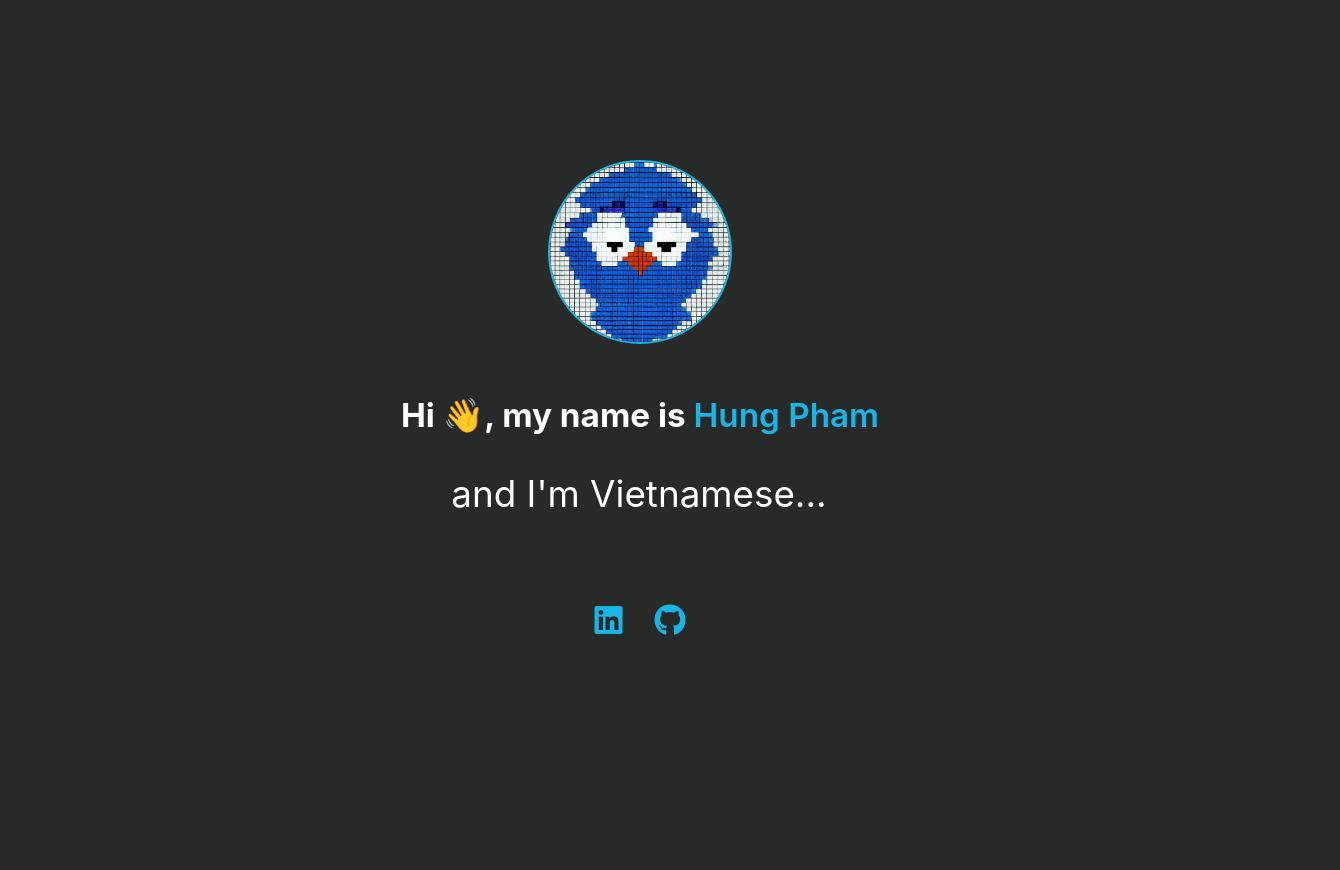
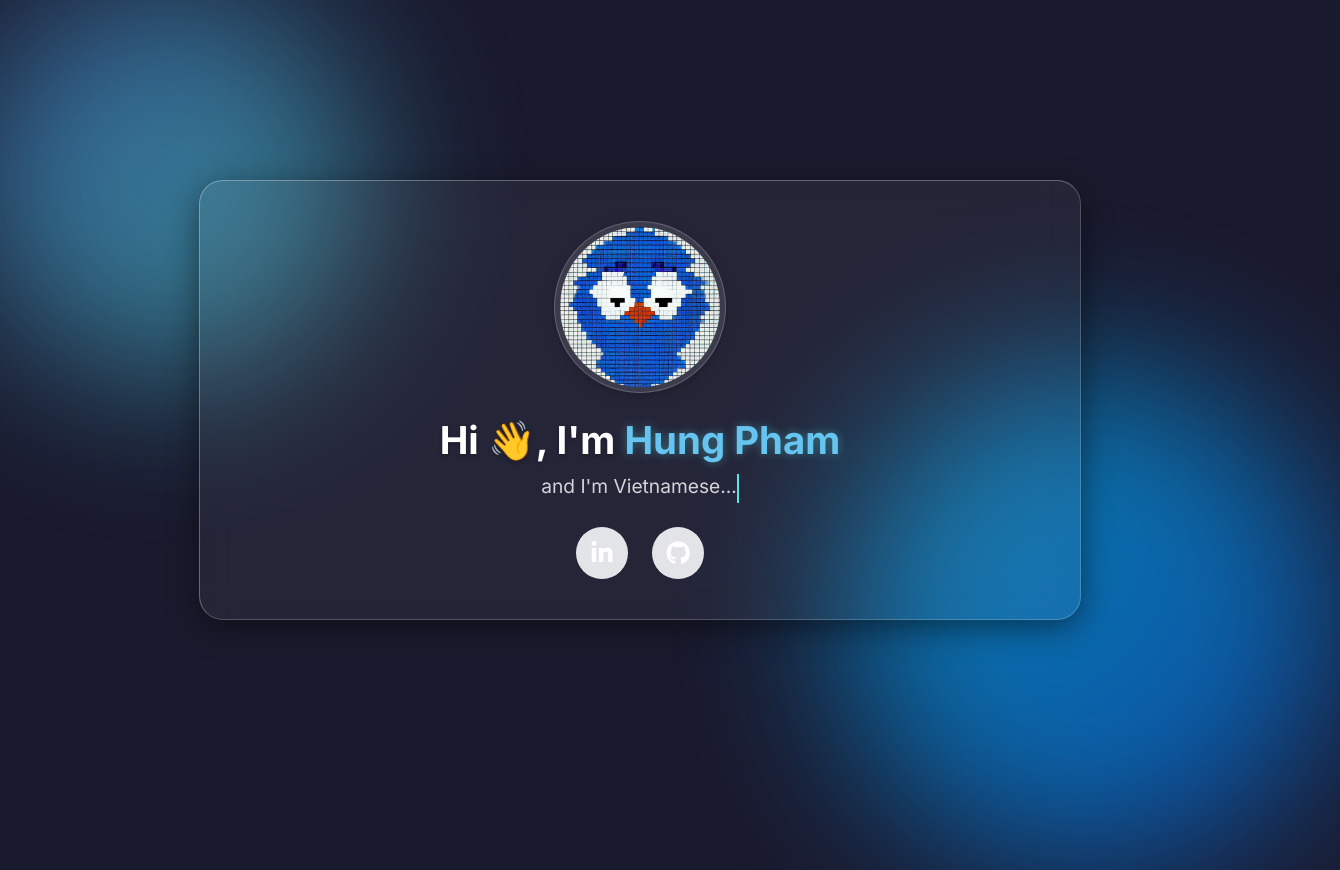
Before and after one commit to hungpdn/hungpdn.github.io, a plain HTML site: page index.html in a window 1280 px wide. Shown: the whole page, 1340 px wide, since content can reach past the window. Before the commit the page ends 800 px from the top, so only its background shows below. Drawn offline with Linux system fonts and the light colour scheme.

Commit message:
add glassmorphism (#1)

```diff
--- a/index.html
+++ b/index.html
@@ -6,6 +6,7 @@
   <meta name="viewport" content="width=device-width, initial-scale=1.0">
   <title>Hung Pham</title>
   <link rel="icon" href="avatar.jpg" type="image/x-icon">
+  <link href="https://fonts.googleapis.com/css2?family=Inter:wght@400;600;700&display=swap" rel="stylesheet">
   <link rel="stylesheet" href="https://cdnjs.cloudflare.com/ajax/libs/font-awesome/6.5.0/css/all.min.css">
   <link rel="stylesheet" href="styles.css">
 </head>
@@ -18,15 +19,15 @@
     </div>
 
     <div class="content">
-      <h1>Hi 👋, my name is <span>Hung Pham</span></h1>
+      <h1>Hi 👋, I'm <span>Hung Pham</span></h1>
       <div class="typing" id="typing"></div>
     </div>
 
     <div class="social">
-      <a href="https://www.linkedin.com/in/hungpdn" target="_blank">
-        <i class="fab fa-linkedin"></i>
+      <a href="https://www.linkedin.com/in/hungpdn" target="_blank" aria-label="LinkedIn">
+        <i class="fab fa-linkedin-in"></i>
       </a>
-      <a href="https://github.com/hungpdn" target="_blank">
+      <a href="https://github.com/hungpdn" target="_blank" aria-label="GitHub">
         <i class="fab fa-github"></i>
       </a>
     </div>
--- a/styles.css
+++ b/styles.css
@@ -1,121 +1,172 @@
 html,
 body {
-  min-height: 100%;
+  height: 100%;
+  margin: 0;
+  padding: 0;
   box-sizing: border-box;
   -webkit-font-smoothing: antialiased;
   -moz-osx-font-smoothing: grayscale;
 }
 
 body {
-  margin: 0;
-  min-height: 100vh;
   display: flex;
   justify-content: center;
   align-items: center;
-  background-color: #282a2a;
+  /* Deep dark background */
+  background: #1a1a2e;
   color: #ffffff;
   font-family: "Inter", system-ui, -apple-system, "Segoe UI", Roboto, "Helvetica Neue", Arial, sans-serif;
-  text-align: center;
-  padding: clamp(12px, 2vw, 32px);
+  overflow: hidden; /* Prevents scrollbars from the glowing orbs */
+  position: relative;
 }
 
+/* Background Glowing Orbs for Glass Effect */
+body::before,
+body::after {
+  content: '';
+  position: absolute;
+  border-radius: 50%;
+  z-index: -1;
+  filter: blur(80px); /* Creates the soft glow */
+  opacity: 0.6;
+}
+
+/* Top-left orb (Purple/Pink) */
+body::before {
+  width: clamp(200px, 40vw, 400px);
+  height: clamp(200px, 40vw, 400px);
+  background: linear-gradient(to bottom right, #4490e2, #4bcdcb);
+  top: -50px;
+  left: -50px;
+  animation: float 8s ease-in-out infinite alternate;
+}
+
+/* Bottom-right orb (Cyan/Blue) */
+body::after {
+  width: clamp(250px, 45vw, 500px);
+  height: clamp(250px, 45vw, 500px);
+  background: linear-gradient(to bottom right, #00c6ff, #0072ff);
+  bottom: -50px;
+  right: -50px;
+  animation: float 10s ease-in-out infinite alternate-reverse;
+}
+
+/* The Glass Card */
 .container {
-  width: min(94%, 1000px);
-  margin: 0 auto;
+  width: min(90%, 800px);
+  /* Translucent white background */
+  background: rgba(245, 242, 242, 0.05);
+  /* The blur magic */
+  backdrop-filter: blur(16px);
+  -webkit-backdrop-filter: blur(16px);
+  /* Subtle border */
+  border: 1px solid rgba(255, 255, 255, 0.2);
+  border-top: 1px solid rgba(255, 255, 255, 0.3);
+  border-left: 1px solid rgba(255, 255, 255, 0.3);
+  border-radius: 24px;
+  /* Shadow for depth */
+  box-shadow: 0 8px 32px 0 rgba(0, 0, 0, 0.47);
+
+  padding: clamp(30px, 5vh, 60px);
   display: flex;
   flex-direction: column;
   align-items: center;
-  justify-content: space-evenly;
-  min-height: clamp(56vh, 70vh, 90vh);
-  gap: clamp(10px, 2vh, 32px);
+  justify-content: center;
+  gap: clamp(20px, 3vh, 40px);
+  text-align: center;
 }
 
 .avatar {
-  width: clamp(90px, 18vw, 180px);
-  height: clamp(90px, 18vw, 180px);
+  width: clamp(100px, 20vw, 160px);
+  height: clamp(100px, 20vw, 160px);
   border-radius: 50%;
-  overflow: hidden;
-  border: 2px solid #17b6e6;
+  padding: 5px;
+  /* Glass border around avatar */
+  background: rgba(255, 255, 255, 0.1);
+  border: 1px solid rgba(255, 255, 255, 0.2);
+  box-shadow: 0 4px 15px rgba(0,0,0,0.2);
 }
 
 .avatar img {
   width: 100%;
   height: 100%;
   object-fit: cover;
+  border-radius: 50%;
   display: block;
 }
 
 .content {
   display: flex;
-  align-items: center;
-  justify-content: center;
-  gap: clamp(12px, 3vw, 28px);
-  flex-wrap: wrap;
   flex-direction: column;
   align-items: center;
+  gap: 10px;
 }
 
 .content h1 {
-  font-size: clamp(1.25rem, 2.6vw, 2.5rem);
+  font-size: clamp(1.4rem, 3vw, 3rem);
   margin: 0;
-  line-height: 1;
+  font-weight: 700;
+  text-shadow: 0 2px 4px rgba(0,0,0,0.3);
 }
 
 .content h1 span {
-  color: #17b6e6;
-  font-weight: 600;
+  color: #65c4f0; /* Bright cyan to pop against dark bg */
+  text-shadow: 0 0 10px rgba(92, 225, 230, 0.4);
 }
 
 .typing {
-  font-size: clamp(1rem, 3.2vw, 2.3rem);
-  margin-top: 10px;
-  border-right: 2px solid #17b6e6;
+  font-size: clamp(1rem, 1.5vw, 1.5rem);
+  min-height: 1.5em; /* Prevent layout shift */
+  color: rgba(255, 255, 255, 0.8);
+  border-right: 2px solid #5ce1e6;
   white-space: nowrap;
   overflow: hidden;
-  animation: blink-caret 1s step-end infinite;
+  animation: blink-caret 0.75s step-end infinite;
 }
 
 .social {
-  margin-top: 30px;
   display: flex;
-  gap: clamp(12px, 4vw, 32px);
+  gap: 24px;
 }
 
 .social a {
-  color: #17b6e6;
-  font-size: clamp(1.2rem, 3.5vw, 2rem);
+  display: flex;
+  align-items: center;
+  justify-content: center;
+  width: 50px;
+  height: 50px;
+  border-radius: 50%;
+  background: rgba(247, 248, 250, 0.907);
+  border: 1px solid rgba(255, 255, 255, 0.1);
+  color: #ffffff;
+  font-size: 1.5rem;
   text-decoration: none;
-  transition: color 0.25s;
+  transition: all 0.3s ease;
+  backdrop-filter: blur(4px);
 }
 
 .social a:hover {
-  color: #fff;
+  background: #65c4f0;
+  color: #ececf6;
+  transform: translateY(-3px);
+  box-shadow: 0 5px 15px rgba(80, 195, 236, 0.4);
 }
 
-@media (max-width: 420px) {
+/* Animations */
+@keyframes blink-caret {
+  from, to { border-color: transparent; }
+  50% { border-color: #5ce1e6; }
+}
+
+@keyframes float {
+  0% { transform: translate(0, 0); }
+  100% { transform: translate(20px, 40px); }
+}
+
+/* Mobile Responsiveness */
+@media (max-width: 480px) {
   .container {
-    justify-content: center;
-    min-height: 80vh;
-  }
-
-  .content {
-    flex-direction: column;
-    gap: 8px;
-  }
-
-  .typing {
-    border-right-width: 1px;
+    width: 85%;
+    padding: 30px 20px;
   }
 }
-
-@keyframes blink-caret {
-
-  from,
-  to {
-    border-color: transparent;
-  }
-
-  50% {
-    border-color: #17b6e6;
-  }
-}
```
